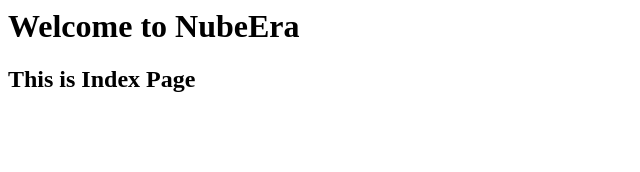
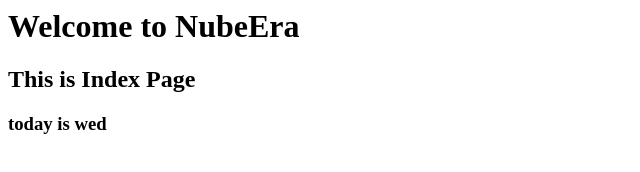
Before and after one commit to RizwanashaikCloud123/WelcomeSite, a plain HTML site: page index.html in a window 1280 px wide. Shown: the whole page, without its empty margins (0-640 px from the left). Drawn offline with Linux system fonts and the light colour scheme.

Commit message:
Update index.html

```diff
--- a/index.html
+++ b/index.html
@@ -1,2 +1,3 @@
 <h1>Welcome to NubeEra</h1>
 <h2>This is Index Page</h2>
+<h3> today is wed </h3>
```
